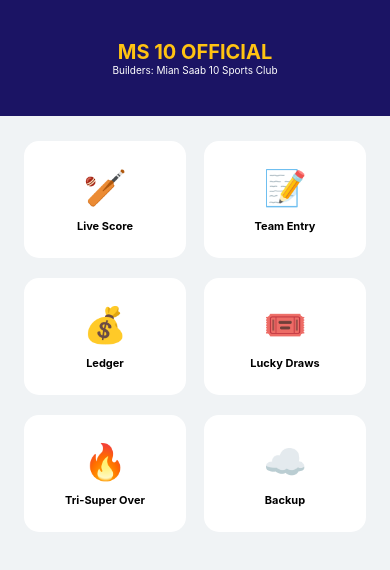
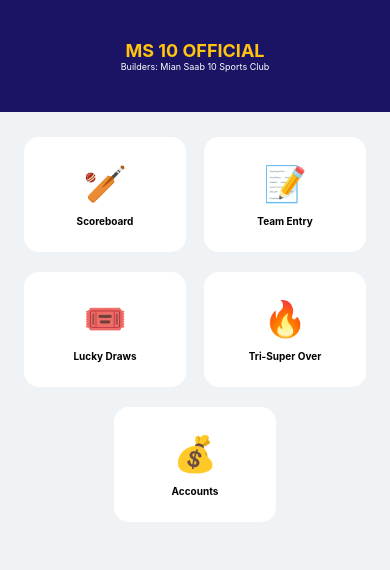
Before and after one commit to muhammadali03411728701-maker/MianSaabApp, a React Native app: screen / in a window 390 px wide. Shown: the top 570 px of the page. Built offline with nearby package versions, Linux system fonts and the light colour scheme.

Commit message:
Update App.js

```diff
--- a/App.js
+++ b/App.js
@@ -1,33 +1,15 @@
-import React, { useState, useEffect } from 'react';
-import { StyleSheet, Text, View, TouchableOpacity, ScrollView, TextInput, Alert, FlatList } from 'react-native';
-import AsyncStorage from '@react-native-async-storage/async-storage';
+import React, { useState } from 'react';
+import { StyleSheet, Text, View, TouchableOpacity, ScrollView, TextInput, Alert } from 'react-native';
 
 export default function App() {
   const [screen, setScreen] = useState('home');
   const [score, setScore] = useState({ r: 0, w: 0, b: 0 });
   const [innings, setInnings] = useState(1);
   const [target, setTarget] = useState(0);
-  const [teams, setTeams] = useState([]);
-
-  // --- Financial Form ---
-  const [tName, setTName] = useState('');
-  const [tOwner, setTOwner] = useState('');
-  const [tFee, setTFee] = useState('');
-  const [tPaid, setTPaid] = useState('');
-
-  const saveTeam = async () => {
-    const pend = (parseFloat(tFee) || 0) - (parseFloat(tPaid) || 0);
-    const newTeam = { id: Date.now().toString(), name: tName, owner: tOwner, pending: pend };
-    const updated = [...teams, newTeam];
-    setTeams(updated);
-    await AsyncStorage.setItem('ms10_data', JSON.stringify(updated));
-    Alert.alert("Success", "Team Saved! Status: " + (pend <= 0 ? "Nil" : pend));
-    setTName(''); setTOwner('');
-  };
 
   const updateScore = (runs) => {
     setScore({ ...score, r: score.r + runs, b: score.b + 1 });
-    if (innings === 2 && (score.r + runs) >= target) Alert.alert("MATCH OVER", "Winner Declared!");
+    if (innings === 2 && (score.r + runs) >= target) Alert.alert("MS 10", "Match Won by Chasing Team!");
   };
 
   return (
@@ -39,12 +21,11 @@ export default function App() {
 
       {screen === 'home' ? (
         <ScrollView contentContainerStyle={styles.grid}>
-          <TouchableOpacity style={styles.card} onPress={() => setScreen('score')}><Text style={styles.icon}>🏏</Text><Text style={styles.cardT}>Live Score</Text></TouchableOpacity>
+          <TouchableOpacity style={styles.card} onPress={() => setScreen('score')}><Text style={styles.icon}>🏏</Text><Text style={styles.cardT}>Scoreboard</Text></TouchableOpacity>
           <TouchableOpacity style={styles.card} onPress={() => setScreen('entry')}><Text style={styles.icon}>📝</Text><Text style={styles.cardT}>Team Entry</Text></TouchableOpacity>
-          <TouchableOpacity style={styles.card} onPress={() => setScreen('ledger')}><Text style={styles.icon}>💰</Text><Text style={styles.cardT}>Ledger</Text></TouchableOpacity>
-          <TouchableOpacity style={styles.card} onPress={() => Alert.alert("Lucky Draw", "Team Advanced via Parchi!")}><Text style={styles.icon}>🎟️</Text><Text style={styles.cardT}>Lucky Draws</Text></TouchableOpacity>
-          <TouchableOpacity style={styles.card} onPress={() => Alert.alert("Tri-Over", "18-Balls Match Ready!")}><Text style={styles.icon}>🔥</Text><Text style={styles.cardT}>Tri-Super Over</Text></TouchableOpacity>
-          <TouchableOpacity style={styles.card} onPress={() => Alert.alert("Safety", "JSON Backup Created!")}><Text style={styles.icon}>☁️</Text><Text style={styles.cardT}>Backup</Text></TouchableOpacity>
+          <TouchableOpacity style={styles.card} onPress={() => Alert.alert("Lucky Draw", "Qualified!")}><Text style={styles.icon}>🎟️</Text><Text style={styles.cardT}>Lucky Draws</Text></TouchableOpacity>
+          <TouchableOpacity style={styles.card} onPress={() => Alert.alert("Ready", "Tri-Over Loaded!")}><Text style={styles.icon}>🔥</Text><Text style={styles.cardT}>Tri-Super Over</Text></TouchableOpacity>
+          <TouchableOpacity style={styles.card} onPress={() => setScreen('ledger')}><Text style={styles.icon}>💰</Text><Text style={styles.cardT}>Accounts</Text></TouchableOpacity>
         </ScrollView>
       ) : (
         <View style={{flex: 1}}>
@@ -60,18 +41,9 @@ export default function App() {
                 <TouchableOpacity style={styles.ctrl} onPress={() => updateScore(4)}><Text>4</Text></TouchableOpacity>
                 <TouchableOpacity style={styles.ctrl} onPress={() => updateScore(6)}><Text>6</Text></TouchableOpacity>
                 <TouchableOpacity style={[styles.ctrl, {backgroundColor:'red'}]} onPress={() => setScore({...score, w: score.w+1, b: score.b+1})}><Text style={{color:'white'}}>W</Text></TouchableOpacity>
-                <TouchableOpacity style={[styles.ctrl, {backgroundColor:'blue'}]} onPress={() => {setTarget(score.r+1); setInnings(2); setScore({r:0,w:0,b:0})}}><Text style={{color:'white'}}>Target</Text></TouchableOpacity>
+                <TouchableOpacity style={[styles.ctrl, {backgroundColor:'blue'}]} onPress={() => {setTarget(score.r+1); setInnings(2); setScore({r:0,w:0,b:0})}}><Text style={{color:'white'}}>Next</Text></TouchableOpacity>
               </View>
             </View>
-          )}
-          {screen === 'entry' && (
-            <ScrollView style={styles.padding}>
-              <TextInput placeholder="Team Name" style={styles.input} onChangeText={setTName} value={tName} />
-              <TextInput placeholder="Owner Name" style={styles.input} onChangeText={setTOwner} value={tOwner} />
-              <TextInput placeholder="Total Fee" style={styles.input} keyboardType="numeric" onChangeText={setTFee} />
-              <TextInput placeholder="Paid Amount" style={styles.input} keyboardType="numeric" onChangeText={setTPaid} />
-              <TouchableOpacity style={styles.saveBtn} onPress={saveTeam}><Text style={{color:'white', fontWeight:'bold'}}>Register Team</Text></TouchableOpacity>
-            </ScrollView>
           )}
         </View>
       )}
@@ -82,11 +54,11 @@ export default function App() {
 const styles = StyleSheet.create({
   container: { flex: 1, backgroundColor: '#f0f3f5' },
   header: { backgroundColor: '#1B1464', padding: 40, alignItems: 'center' },
-  clubTitle: { color: '#FFC312', fontSize: 20, fontWeight: 'bold' },
-  builder: { color: 'white', fontSize: 10 },
+  clubTitle: { color: '#FFC312', fontSize: 18, fontWeight: 'bold' },
+  builder: { color: 'white', fontSize: 9 },
   grid: { flexDirection: 'row', flexWrap: 'wrap', justifyContent: 'space-around', padding: 15 },
   card: { width: '45%', backgroundColor: 'white', padding: 25, borderRadius: 15, marginVertical: 10, alignItems: 'center', elevation: 5 },
-  cardT: { fontWeight: 'bold', fontSize: 11, marginTop: 10 },
+  cardT: { fontWeight: 'bold', fontSize: 10, marginTop: 10 },
   icon: { fontSize: 35 },
   scoreArea: { flex: 1, padding: 20, justifyContent: 'center' },
   board: { backgroundColor: '#2c3e50', padding: 40, borderRadius: 20, alignItems: 'center' },
@@ -95,8 +67,5 @@ const styles = StyleSheet.create({
   ovText: { color: 'white', fontSize: 20 },
   controls: { flexDirection: 'row', justifyContent: 'space-around', marginTop: 40 },
   ctrl: { backgroundColor: 'white', padding: 20, borderRadius: 15, width: 75, alignItems: 'center', elevation: 3 },
-  padding: { padding: 30 },
-  input: { borderBottomWidth: 1, borderColor: '#ccc', marginBottom: 20, padding: 10 },
-  saveBtn: { backgroundColor: '#27ae60', padding: 15, borderRadius: 10, alignItems: 'center' },
   backBtn: { marginTop: 50, marginLeft: 20, fontWeight: 'bold', color: '#1B1464' }
 });
```
